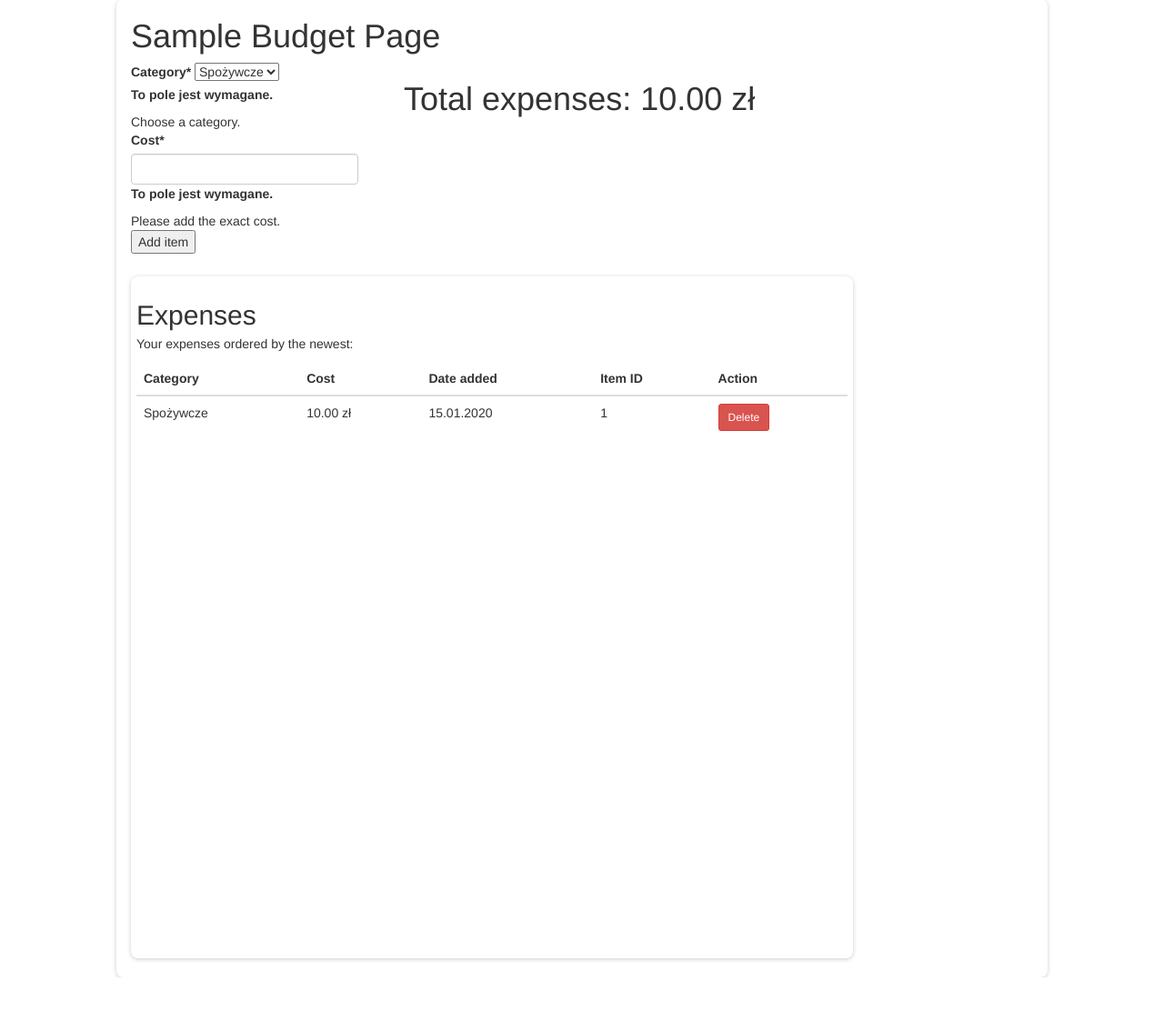
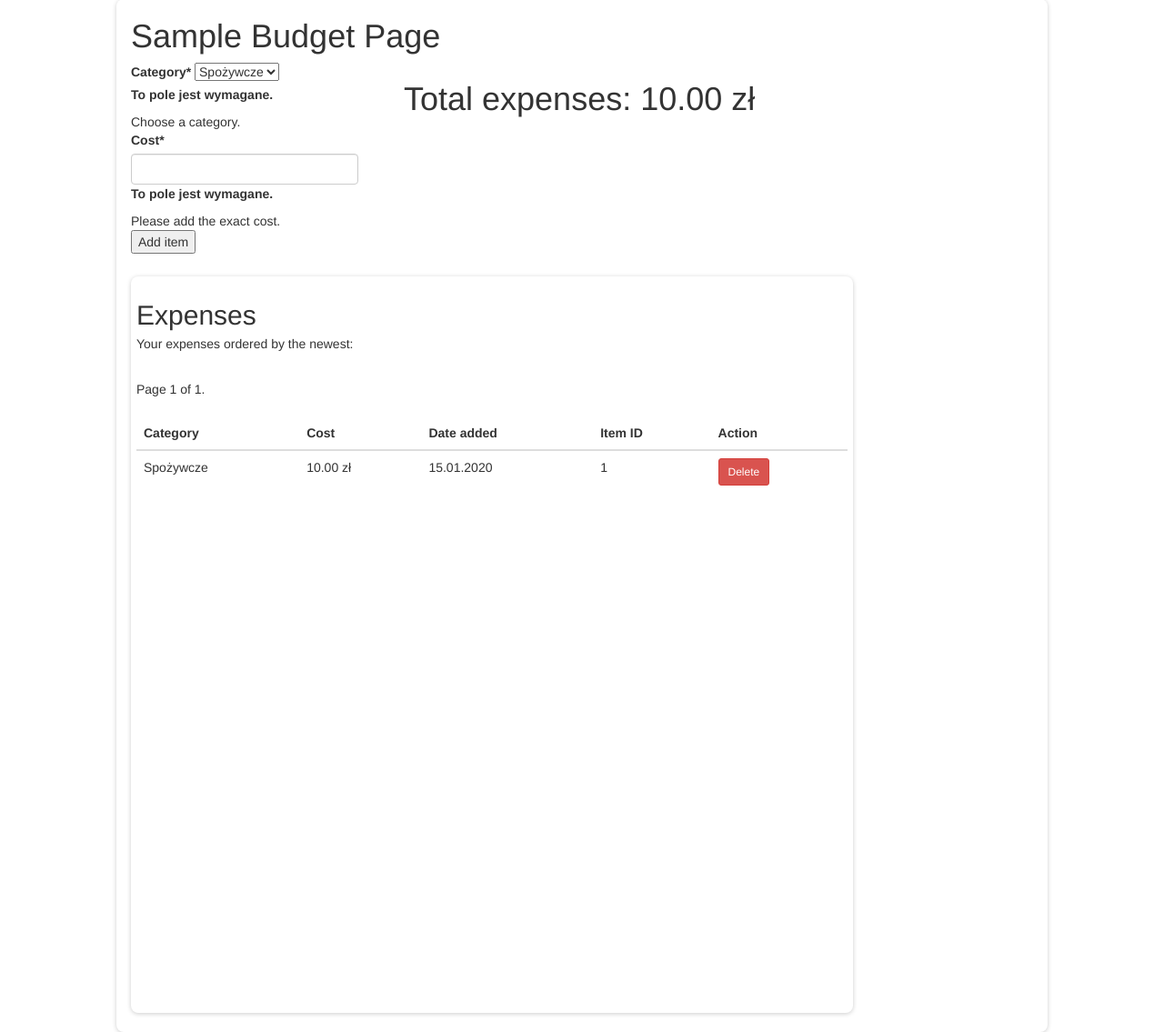
Before and after one commit to Tomz899/BudgetApp, a Django app: page / in a window 1280 px wide. Shown: the part 173-1308 px from the top of the page at 91% size. Before the commit the page ends 1248 px from the top, so only its background shows below. Run offline with Django 3.2, Linux system fonts and the light colour scheme; a user stored in the database is signed in; tables that the repository leaves empty hold one stand-in row (values such as "Sample post"); some libraries are stand-ins or nearby versions.

Commit message:
Added pagination for budget items

```diff
--- a/budget/templates/budget/budget.html
+++ b/budget/templates/budget/budget.html
@@ -26,6 +26,24 @@
   <h2>Expenses</h2>
   <p>Your expenses ordered by the newest:</p>
 
+  <div class="pagination">
+      <span class="step-links">
+          {% if page_obj.has_previous %}
+              <a href="?page=1">&laquo; first</a>
+              <a href="?page={{ page_obj.previous_page_number }}">previous</a>
+          {% endif %}
+
+          <span class="current">
+              Page {{ page_obj.number }} of {{ page_obj.paginator.num_pages }}.
+          </span>
+
+          {% if page_obj.has_next %}
+              <a href="?page={{ page_obj.next_page_number }}">next</a>
+              <a href="?page={{ page_obj.paginator.num_pages }}">last &raquo;</a>
+          {% endif %}
+      </span>
+  </div>
+
   {% if messages %}
   <div class="alert">
     {% for message in messages %}
@@ -46,7 +64,8 @@
       </tr>
     </thead>
     <tbody>
-      {% for expense_item in expense_items %}
+      {% comment %} {% for expense_item in expanse_items %} Use without pagination {% endcomment %}
+      {% for expense_item in page_obj %}
       <tr>
         <td>{{ expense_item.category }}</td>
         <td>{{ expense_item.cost|floatformat:2 }} zł</td>
--- a/budget/views.py
+++ b/budget/views.py
@@ -1,12 +1,14 @@
+from django.contrib import messages
+from django.contrib.auth.decorators import login_required
+from django.core.paginator import Paginator
+from django.db.models import Sum
 from django.http import HttpResponseRedirect
+from django.shortcuts import get_object_or_404, redirect, render
 from django.urls import reverse
-from django.shortcuts import render, redirect, get_object_or_404
-from django.db.models import Sum
-from django.contrib.auth.decorators import login_required
-from django.contrib import messages
 from django.utils import timezone
+
+from .forms import AddItem
 from .models import BudgetData
-from .forms import AddItem
 
 
 @login_required
@@ -14,6 +16,11 @@
     expense_items = BudgetData.objects.filter(user_expense=request.user).order_by(
         "-date_added"
     )
+
+    # Setting up pagination per expense_items
+    paginator = Paginator(expense_items, 10)  # Show 10 items per page.
+    page_number = request.GET.get("page")
+    page_obj = paginator.get_page(page_number)
 
     total_cost = BudgetData.objects.filter(user_expense=request.user).aggregate(
         Sum("cost")
@@ -38,6 +45,7 @@
                 "expense_items": expense_items,
                 "total_cost": total_cost,
                 "form": form,
+                "page_obj": page_obj,
             },
         )
 
```
